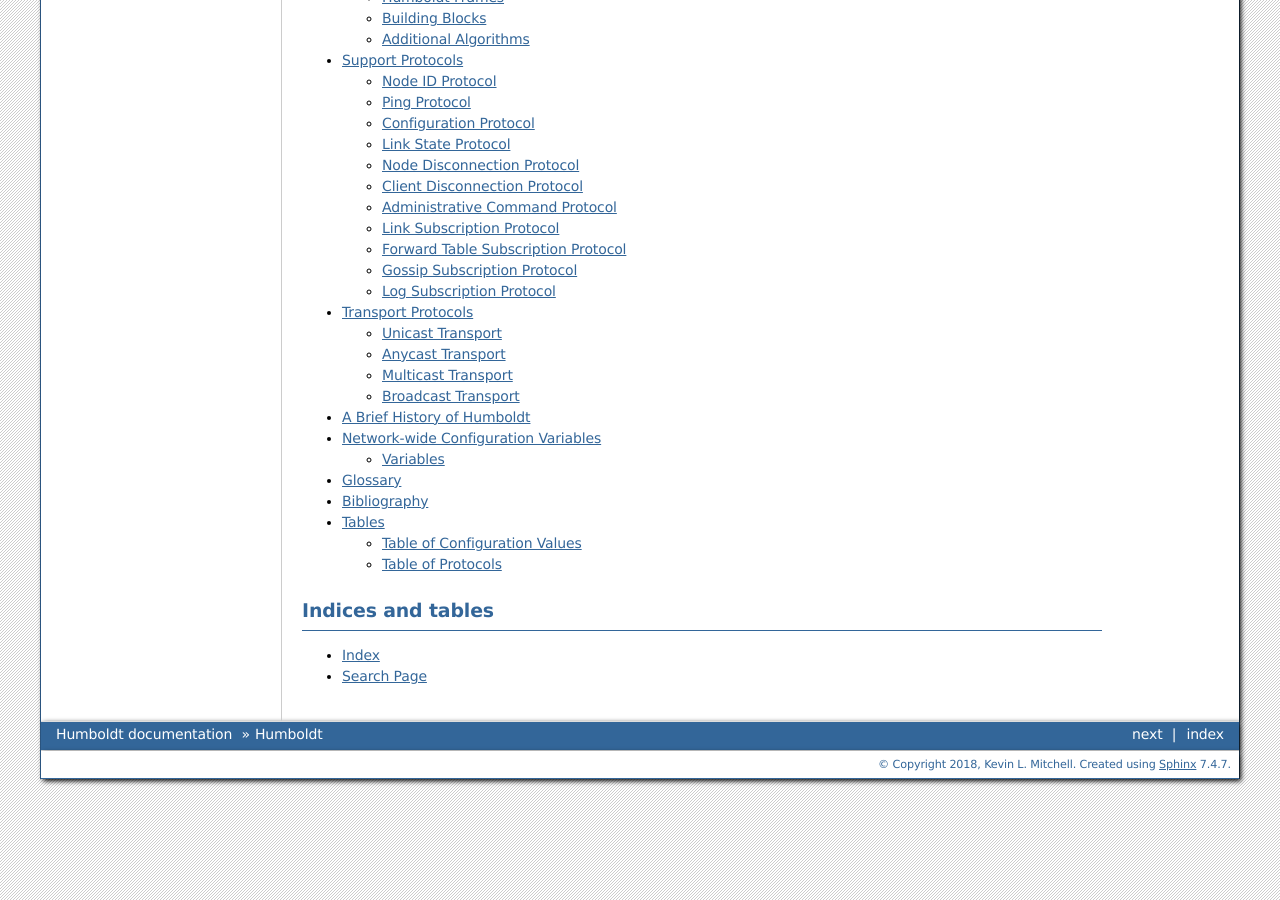
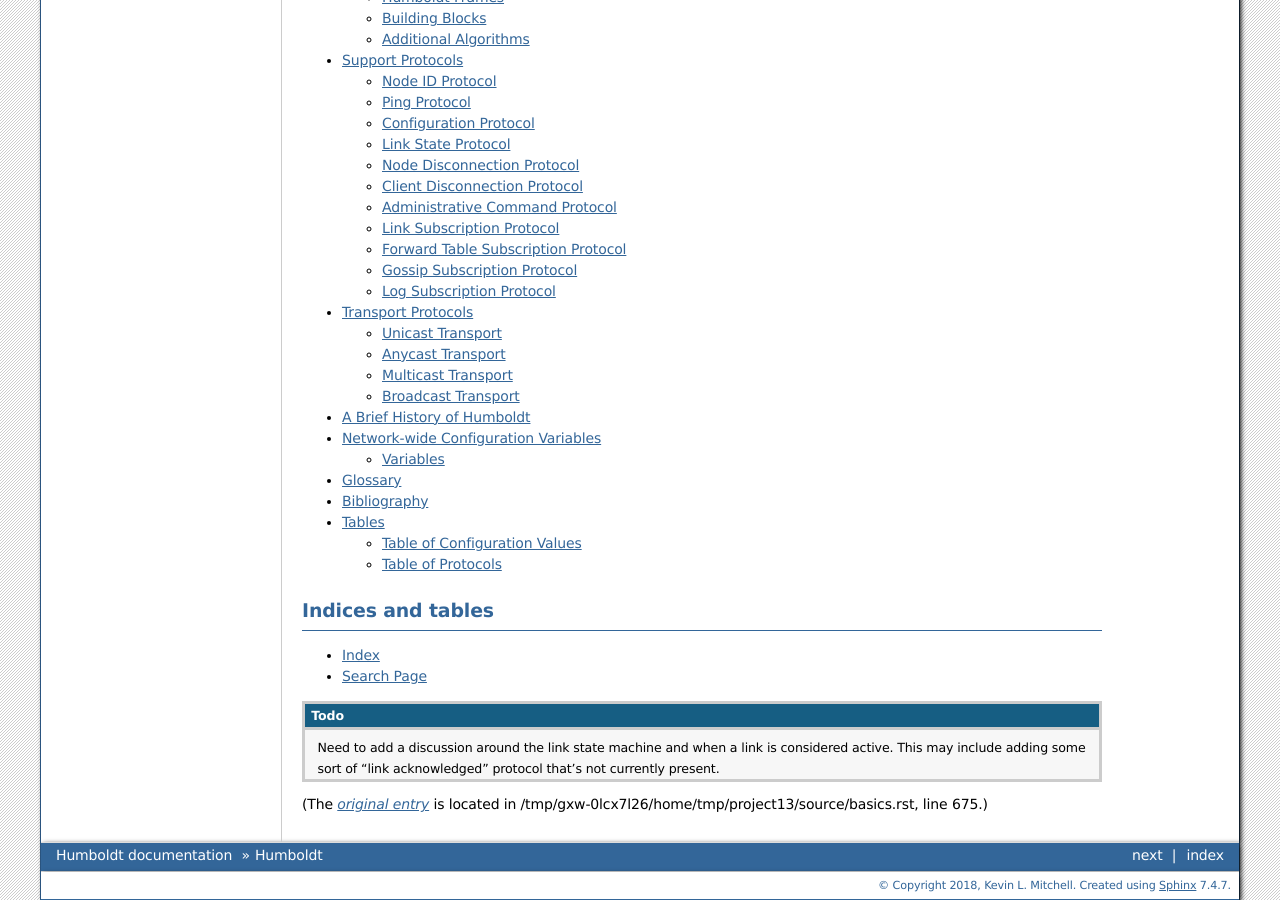
Before and after one commit to hydralang/humboldt-doc, a Sphinx documentation site: the page built from source/index.rst, in a window 1280 px wide and 900 px high, scrolled down 739 px. Built offline with Sphinx 7.4.7, drawn with Linux system fonts in a browser that asks for light colours.

Commit message:
Add a todo
This commit just adds a "todo" around the link state machine and when a
link is considered active.

```diff
--- a/source/basics.rst
+++ b/source/basics.rst
@@ -671,3 +671,9 @@
 For Humboldt, the ``Cost`` in the link state frame is the smoothed
 :abbr:`RTT (Round Trip Time)`; see :ref:`rtt-calc` for details on how
 the round trip time is calculated.
+
+.. todo::
+
+   Need to add a discussion around the link state machine and when a
+   link is considered active.  This may include adding some sort of
+   "link acknowledged" protocol that's not currently present.
--- a/source/index.rst
+++ b/source/index.rst
@@ -59,3 +59,5 @@
 
 * :ref:`genindex`
 * :ref:`search`
+
+.. todolist::
```
